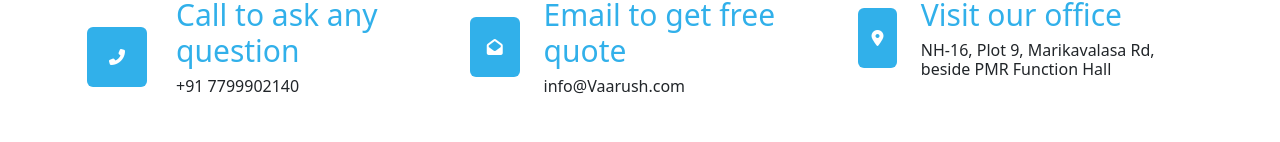
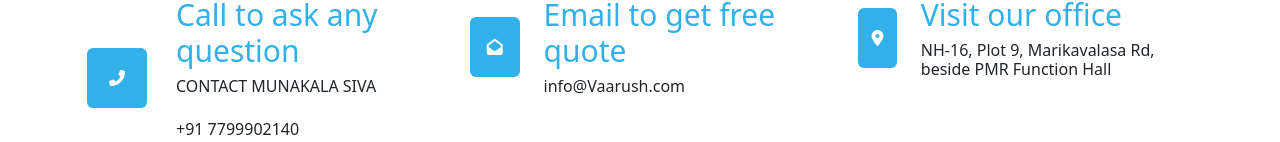
Before and after one commit to munakalasiva/e-learning-frontend, a React (Vite) app: page /contactus in a window 1280 px wide. Shown: the part 389-531 px from the top of the page. Built offline with nearby package versions, Linux system fonts and the light colour scheme; no server answers.

Commit message:
contactus modified

```diff
--- a/src/components/ContactUs/index.jsx
+++ b/src/components/ContactUs/index.jsx
@@ -28,6 +28,8 @@
               </a>
               <div className="ps-4">
                 <h5 className="text-primary mb-2">Call to ask any question</h5>
+                <h6>CONTACT MUNAKALA SIVA</h6>
+                <br/>
                 <h6 className="mb-0">+91 7799902140</h6>
               </div>
             </div>
--- a/src/pages/coursedescription/coursedescription.css
+++ b/src/pages/coursedescription/coursedescription.css
@@ -66,6 +66,8 @@
   color: #000000;
   margin-bottom: 5px;
   text-decoration: underline;
+  margin:0px !important;
+  text-align:start !important;
 }
 
 .section-content {
```
